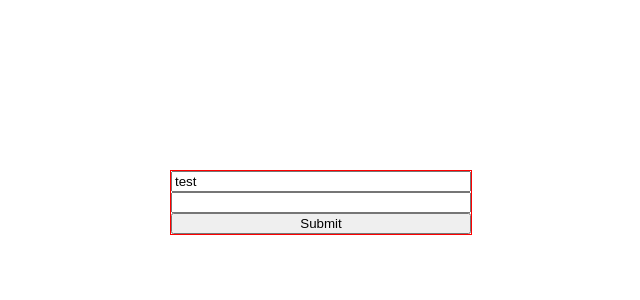
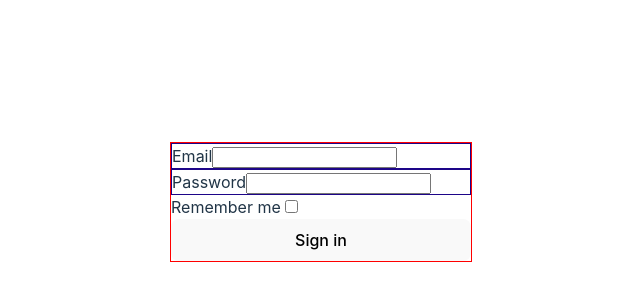
Before and after one commit to VeselovTimofey/russian-streets-frontend, a React (Vite) app: page / in a window 1280 px wide. Shown: the part 198-498 px from the top of the page, without its empty margins (132-772 px from the left). Built offline with nearby package versions, Linux system fonts and the light colour scheme.

Commit message:
начальный шаблон логина

```diff
--- a/src/Components/Forms/Login/LoginForm.tsx
+++ b/src/Components/Forms/Login/LoginForm.tsx
@@ -1,48 +1,79 @@
-import { useForm, SubmitHandler } from 'react-hook-form';
+import React, { useId } from 'react';
+import { useForm } from 'react-hook-form';
 import styles from './styles.module.css';
-import { yupResolver } from '@hookform/resolvers/yup';
-import * as yup from 'yup';
 
-type Inputs = {
+type FormData = {
   email: string;
   password: string;
+  rememberMe: boolean;
 };
 
-let userSchema = yup
-  .object({
-    password: yup.string().required(),
-    email: yup.string().email().required(),
-  })
-  .required();
-
-export default function LoginForm() {
+const LoginForm = () => {
+  const id: string = useId();
   const {
     register,
     handleSubmit,
-    formState: { errors },
-  } = useForm<Inputs>({
-    mode: 'onBlur',
-    resolver: yupResolver(userSchema),
-  });
-  const onSubmit: SubmitHandler<Inputs> = (data) => console.log(data);
+    formState: { isSubmitting, errors },
+  } = useForm<FormData>({ mode: 'onBlur' });
+
+  const onSubmit = (data: FormData) => console.log(data);
 
   return (
-    <>
-      {' '}
-      <form className={styles.form} onSubmit={handleSubmit(onSubmit)}>
-        <input defaultValue='test' {...register('email', { required: true })} />
-        {errors.email && <p>{errors?.email?.message || 'Error!'}</p>}
+    <form className={styles.form} onSubmit={handleSubmit(onSubmit)}>
+      <div className={styles.wrapper_input}>
+        <label htmlFor={`${id}-email`}></label>
+        Email
         <input
-          {...register('password', {
-            required: 'Это поле обязательно для заполнения!',
-            //pattern: '[a-z0-9._%+-]+@[a-z0-9.-]+.[a-z]{2,4}$',
+          id={`${id}-email`}
+          type='email'
+          autoComplete='email'
+          aria-describedby={`${id}-email-error-message`}
+          {...register('email', {
+            required: 'Error:  Это поле обязательно для заполнения!',
+            pattern: {
+              value:
+                /^[_A-Za-z0-9-\\+]+(\\.[_A-Za-z0-9-]+)*@[A-Za-z0-9-]+(\\.[A-Za-z0-9]+)*(\\.[A-Za-z]{2,})$/,
+              message: 'Error: Введите валидный Email!',
+            },
           })}
         />
+        {errors.email && (
+          <p
+            id={`${id}-email-error-message`}
+            aria-live='assertive'
+            className={styles.errors}
+          >
+            {errors?.email?.message || 'Error!'}
+          </p>
+        )}
+      </div>
+      <div className={styles.wrapper_input}>
+        <label htmlFor={`${id}-password`}>Password</label>
+        <input
+          id={`${id}-password`}
+          type='password'
+          autoComplete='current-password'
+          aria-describedby={`${id}-password-error-message`}
+          {...register('password', {
+            required: 'Error: Это поле обязательно для заполнения!',
+          })}
+        />
+        {errors.password && (
+          <p id={`${id}-password-error-message`} className={styles.errors}>
+            {errors?.password?.message || 'Error!'}
+          </p>
+        )}
+      </div>
+      <div>
+        <label htmlFor='rememberMe'>Remember me</label>
+        <input type='checkbox' {...register('rememberMe')} />
+      </div>
 
-        {errors.password && <p>{errors?.password?.message || 'Error!'}</p>}
+      <button type='submit' disabled={isSubmitting}>
+        Sign in
+      </button>
+    </form>
+  );
+};
 
-        <input type='submit' />
-      </form>
-    </>
-  );
-}
+export default LoginForm;
--- a/src/Components/Forms/Login/styles.module.css
+++ b/src/Components/Forms/Login/styles.module.css
@@ -8,3 +8,10 @@ border: 1px solid red;
     display: flex;
   flex-direction: column;
 }
+.wrapper_input{
+  border: 1px solid rgb(29, 5, 136);
+}
+
+.errors {
+  color: red
+}
```
Also changed, not shown: src/Components/Input/Input.tsx (+12 -2 lines).
